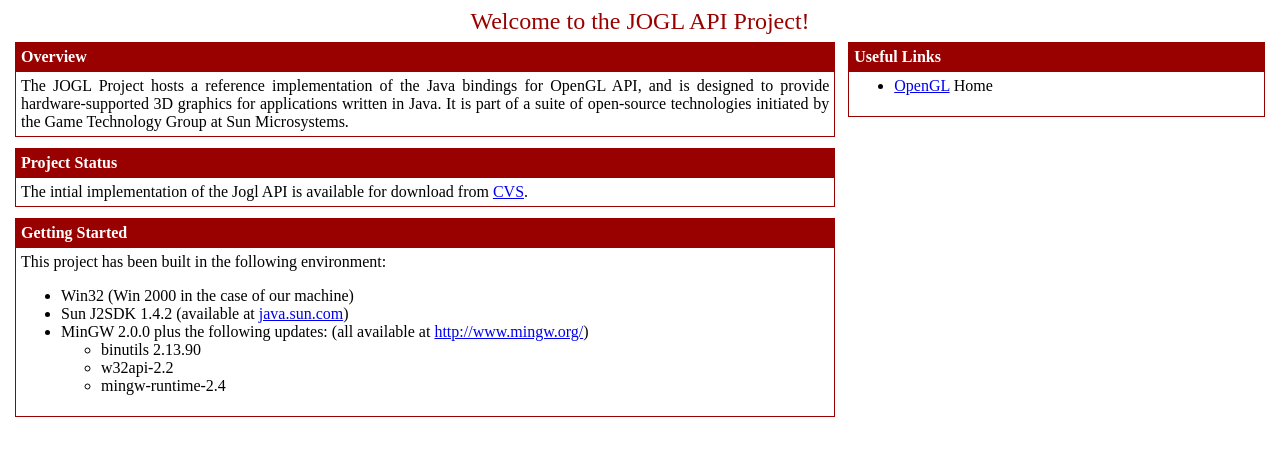
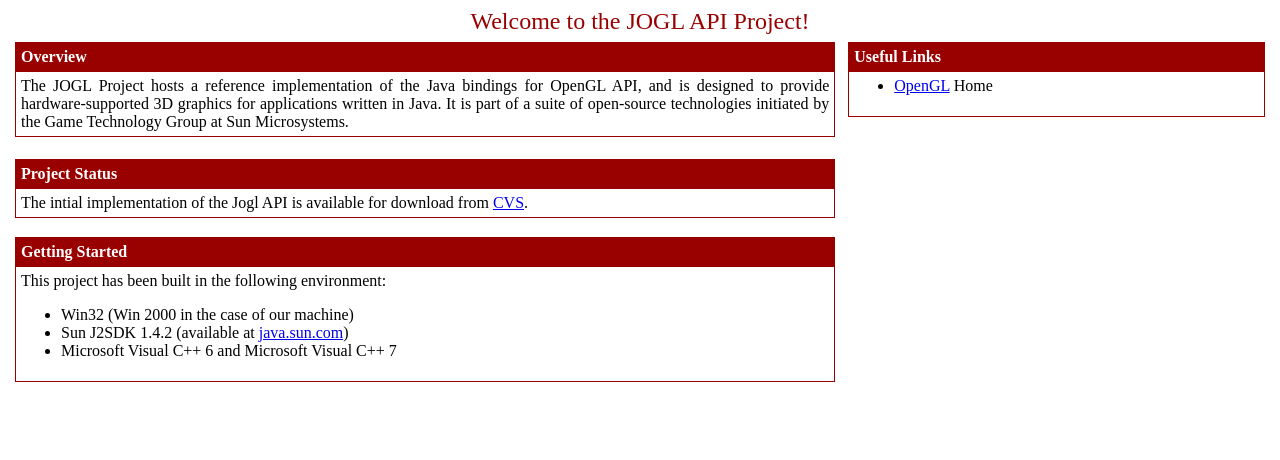
Before and after one commit to sgothel/jogl, a plain HTML site: page www/index.html in a window 1280 px wide. Drawn offline with Linux system fonts and the light colour scheme.

Commit message:
minor revisions
git-svn-id: file:///usr/local/projects/SUN/JOGL/git-svn/svn-server-sync/jogl/trunk@8 232f8b59-042b-4e1e-8c03-345bb8c30851

```diff
--- a/www/index.html
+++ b/www/index.html
@@ -61,14 +61,7 @@
                     <LI>Win32 (Win 2000 in the case of our machine)
                     <LI>Sun J2SDK 1.4.2 (available at <A
                     href="http://java.sun.com/" target=_blank>java.sun.com</A>)
-                    <LI>MinGW 2.0.0 plus the following updates: (all available
-                    at <A href="http://www.mingw.org/"
-                    target=_blank>http://www.mingw.org/</A>)
-                    <UL>
-                      <LI>binutils 2.13.90
-                      <LI>w32api-2.2
-                      <LI>mingw-runtime-2.4
-                    </UL>
+                    <LI>Microsoft Visual C++ 6 and Microsoft Visual C++ 7
               </A></P></LI></UL></TD></TR></TBODY></TABLE></TD></TR></TBODY></TABLE>
       <P>&nbsp;</P></TD>
     <TD vAlign=top>
```
